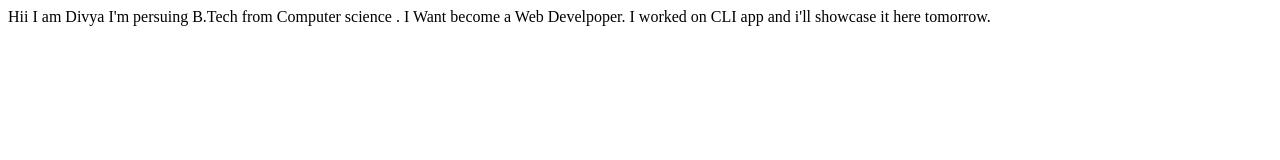
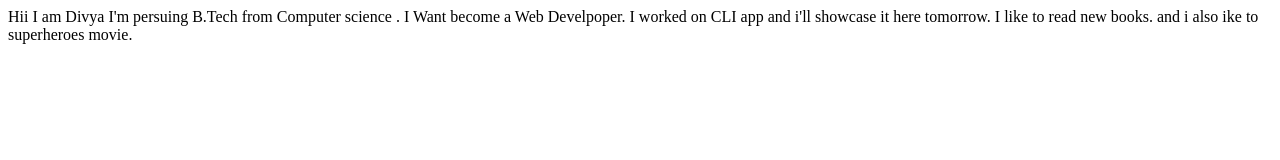
Before and after one commit to Divya70/studet-name-site, a plain HTML site: page index.html in a window 1280 px wide. Drawn offline with Linux system fonts and the light colour scheme.

Commit message:
update-interest

```diff
--- a/index.html
+++ b/index.html
@@ -10,5 +10,6 @@
     I'm persuing B.Tech from Computer science .
     I Want become a Web Develpoper.
     I worked on CLI app and i'll showcase it here tomorrow.
+    I like to read new books. and i also ike to superheroes movie.
 </body>
 </html>
```
